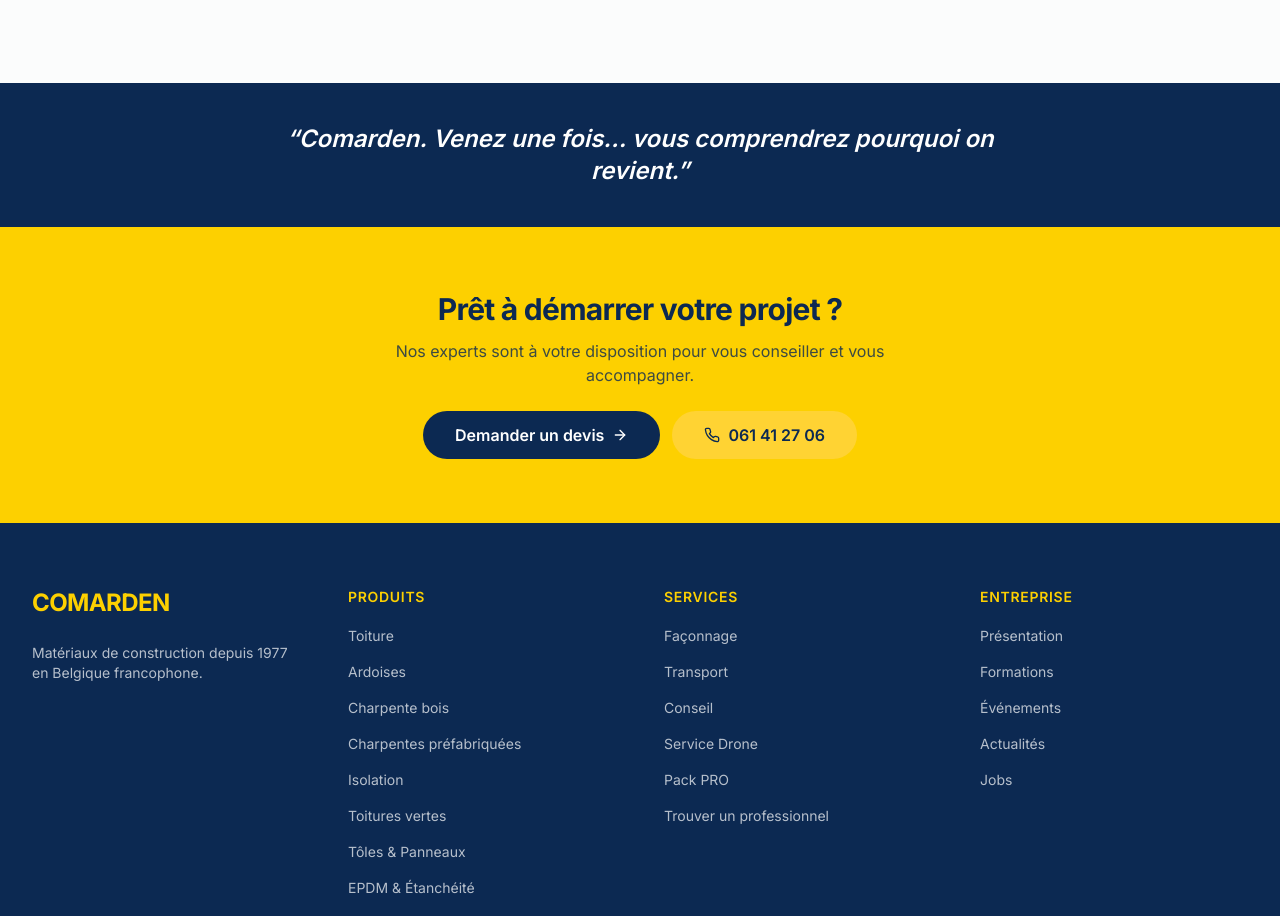
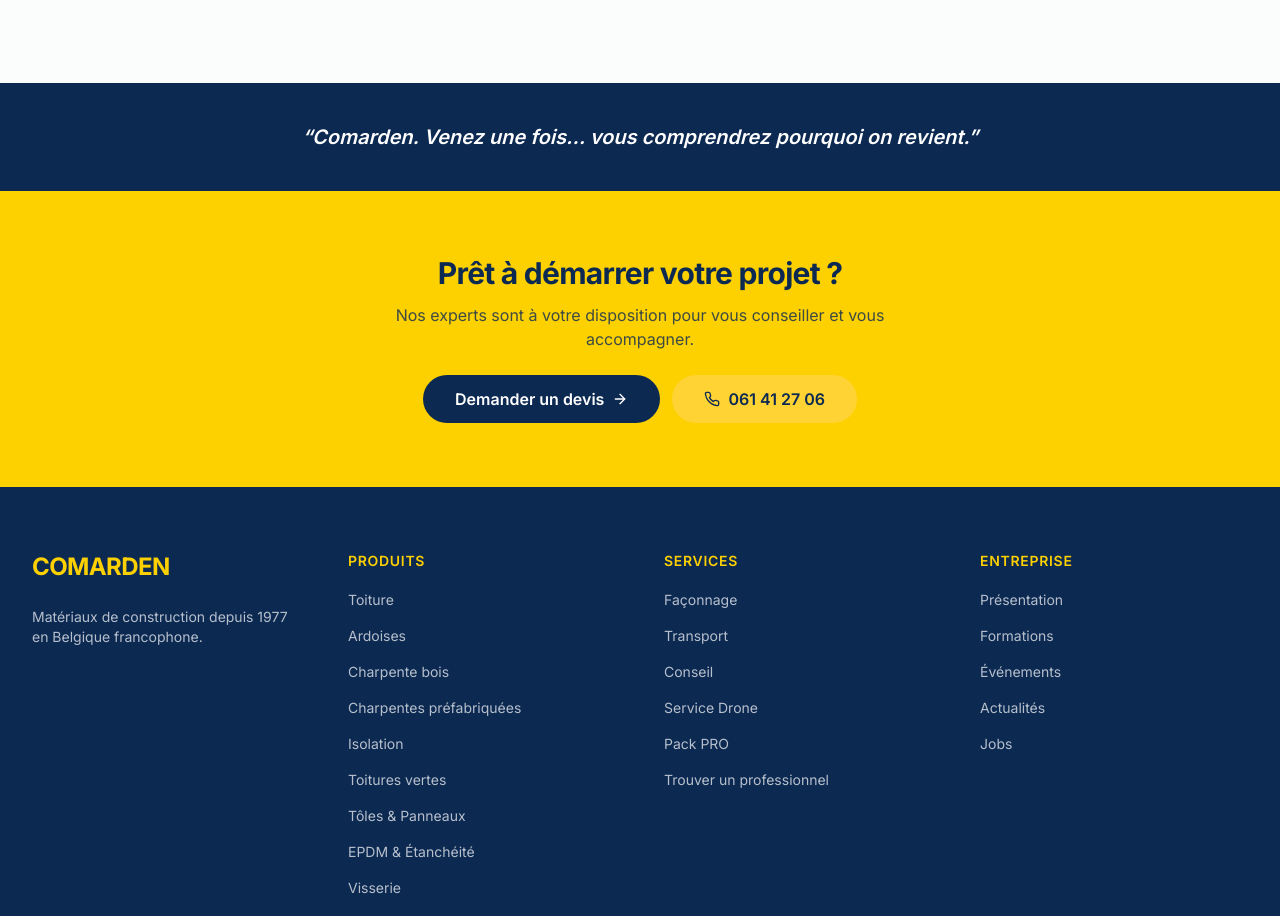
Before and after one commit to FlorianInnovationline/comarden, a Next.js app: page / in a window 1280 px wide. Shown: the part 6360-7276 px from the top of the page. Built offline with nearby package versions, Linux system fonts and the light colour scheme; no server answers.

Commit message:
fix(homepage): keep slogan on single line on desktop
Reduce font size, widen max-width, add lg:whitespace-nowrap

Made-with: Cursor

```diff
--- a/app/page.tsx
+++ b/app/page.tsx
@@ -30,7 +30,7 @@ export default function Home() {
       <NewsPreview />
       {/* Slogan */}
       <section className="py-8 sm:py-10 bg-primary text-center">
-        <p className="text-lg sm:text-xl lg:text-2xl font-semibold text-white italic max-w-3xl mx-auto px-4">
+        <p className="text-base sm:text-lg lg:text-xl font-semibold text-white italic max-w-5xl mx-auto px-4 lg:whitespace-nowrap">
           &ldquo;Comarden. Venez une fois… vous comprendrez pourquoi on revient.&rdquo;
         </p>
       </section>
```
